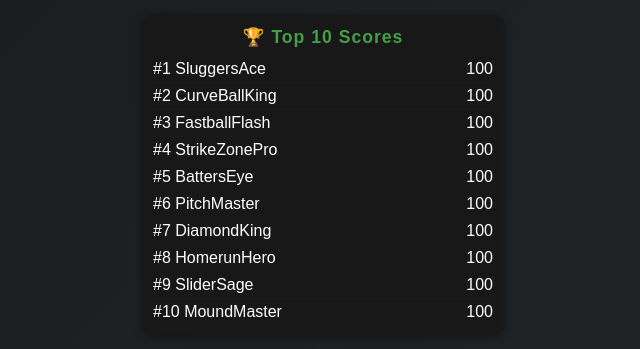
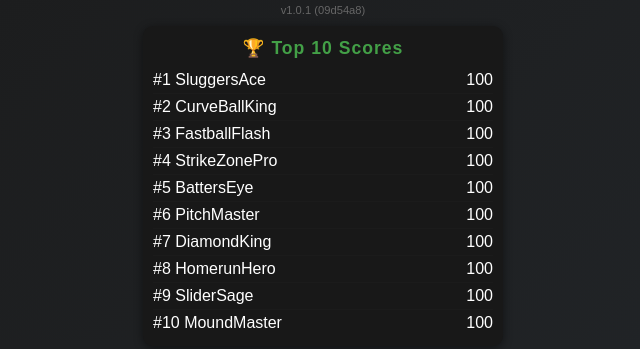
Before and after one commit to jaabraham/pitch-quiz, a website: page index.html in a window 1280 px wide. Shown: the part 176-525 px from the top of the page, without its empty margins (317-957 px from the left). Drawn offline with Linux system fonts and the light colour scheme.

Commit message:
Add version indicator for easy deployment verification

```diff
--- a/index.html
+++ b/index.html
@@ -289,6 +289,7 @@
         <img src="https://cdn-icons-png.flaticon.com/128/15386/15386882.png" class="baseball-logo hide-on-quiz" alt="Baseball Logo">
         <div class="main-title hide-on-quiz">Pitch Recognition Challenge</div>
         <div class="subtitle hide-on-quiz">Test your skills. Choose a pitcher. Climb the leaderboard!</div>
+        <div id="version-display" style="font-size: 0.7em; color: #666; margin-bottom: 10px;">v1.0.1 (09d54a8)</div>
 
         <!-- Stored Name Display -->
         <div id="stored-name-display" class="hide-on-quiz">
```
